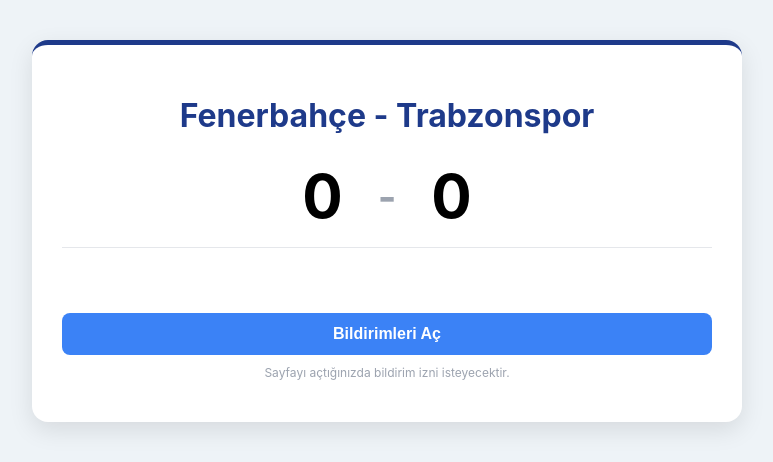
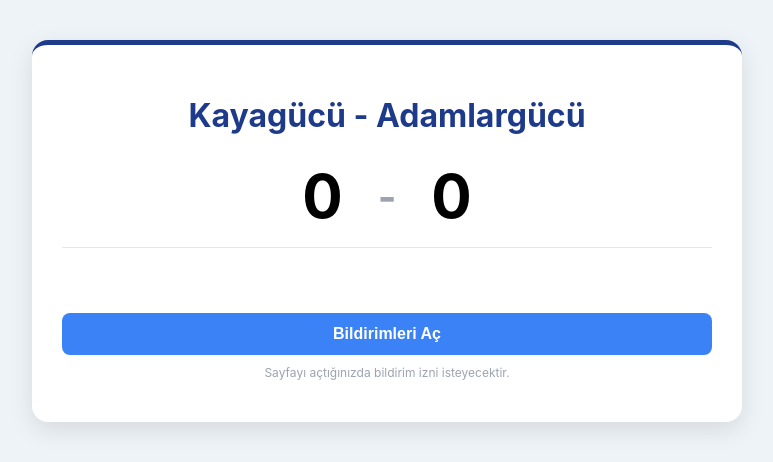
Before and after one commit to egemenkaya4498-bit/derbichallenge, a Node server app: page / in a window 1280 px wide. Shown: the top 462 px of the page, without its empty margins (253-1026 px from the left). Run offline with Node 20, Linux system fonts and the light colour scheme; data that the repository does not hold is empty; some libraries are stand-ins or nearby versions.

Commit message:
Update index.ejs

```diff
--- a/views/index.ejs
+++ b/views/index.ejs
@@ -51,7 +51,7 @@
 </head>
 <body>
     <div class="mac-sonucu">
-        <h1>Fenerbahçe - Trabzonspor</h1>
+        <h1>Kayagücü - Adamlargücü</h1>
 
         <!-- SKOR HESAPLAMA EJS KODU (DÜZELTİLDİ) -->
         <%
@@ -61,11 +61,11 @@
                 // SADECE 'Gol' olaylarını filtrele
                 if (olay.olayTuru === 'Gol') {
                     // YENİ KONTROL: Eğer olayın 'takim' alanı "Fenerbahçe" ise skoru artır
-                    if (olay.takim === 'Fenerbahçe') {
+                    if (olay.takim === 'Kayagücü') {
                         ev_sahibi_skor++;
                     }
                     // YENİ KONTROL: Eğer olayın 'takim' alanı "Trabzonspor" ise skoru artır
-                    else if (olay.takim === 'Trabzonspor') {
+                    else if (olay.takim === 'Adamlargücü') {
                         deplasman_skor++;
                     }
                 }
@@ -85,9 +85,9 @@
         </div>
 
         <div class="olay-listesi">
-            <!-- Ev Sahibi Olayları (Fenerbahçe) -->
+            <!-- Ev Sahibi Olayları (Kayagücü) -->
             <div class="ev-sahibi-olaylar">
-                <% olaylar.filter(o => o.takim === 'Fenerbahçe').forEach(olay => { %>
+                <% olaylar.filter(o => o.takim === 'Kayagücü').forEach(olay => { %>
                     <div class="oyuncu-olay">
                         <span class="dakika"><%= olay.dakika %>'</span>
                         <span class="ikon <%= olay.olayTuru === 'Gol' ? 'gol-ikonu' : olay.olayTuru.includes('Kirmizi') ? 'kirmizi-kart-ikonu' : olay.olayTuru.includes('Sari') ? 'sari-kart-ikonu' : 'kamera-ikonu' %>">
@@ -100,7 +100,7 @@
 
             <!-- Deplasman Olayları (Trabzonspor) -->
             <div class="deplasman-olaylar">
-                <% olaylar.filter(o => o.takim === 'Trabzonspor').forEach(olay => { %>
+                <% olaylar.filter(o => o.takim === 'Adamlargücü').forEach(olay => { %>
                     <div class="oyuncu-olay">
                         <span class="dakika"><%= olay.dakika %>'</span>
                         <span class="ikon <%= olay.olayTuru === 'Gol' ? 'gol-ikonu' : olay.olayTuru.includes('Kirmizi') ? 'kirmizi-kart-ikonu' : olay.olayTuru.includes('Sari') ? 'sari-kart-ikonu' : 'kamera-ikonu' %>">
```
